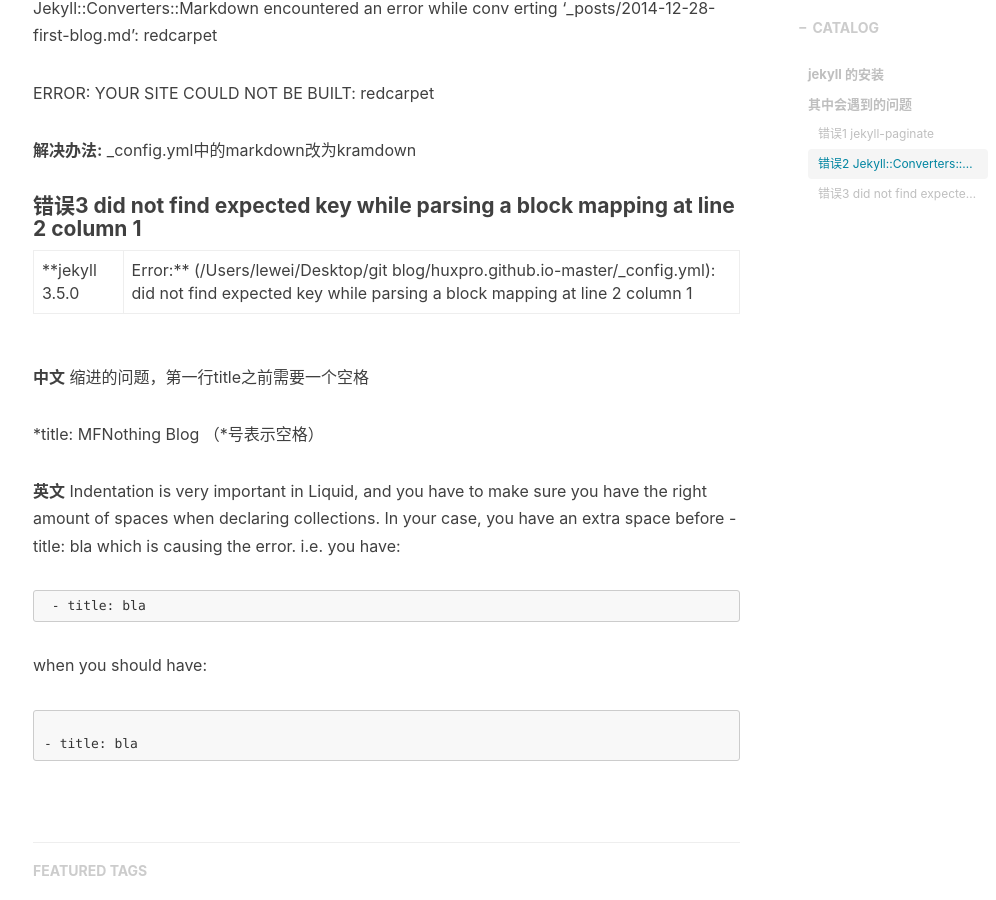
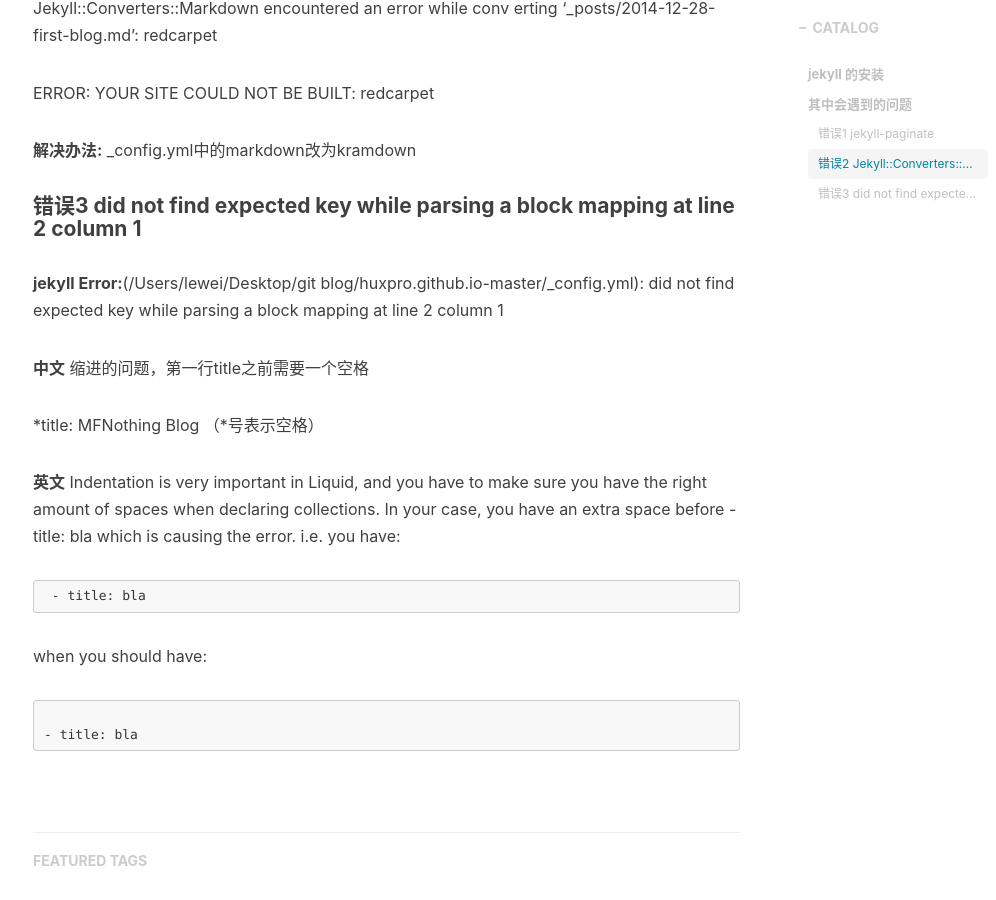
Before and after one commit to MFNothing/MFNothing.github.io, a Jekyll site: the page built from _posts/2017-07-14-Installation and use of jekyll.markdown, in a window 1280 px wide and 900 px high, scrolled down 2168 px. Shown: the whole window, without its empty margins (232-1228 px from the left). Built offline with Jekyll 4.4.1, drawn with Linux system fonts in a browser that asks for light colours; nearby versions of some CDN libraries; comment, search, counter and statistics services are not loaded.

Commit message:
fix style2

```diff
--- a/_posts/2017-07-14-Installation and use of jekyll.markdown
+++ b/_posts/2017-07-14-Installation and use of jekyll.markdown
@@ -89,8 +89,7 @@
 
 
 #### 错误3 did not find expected key while parsing a block mapping at line 2 column 1
-
-**jekyll 3.5.0 | Error:** (/Users/lewei/Desktop/git blog/huxpro.github.io-master/_config.yml): did not find expected key while parsing a block mapping at line 2 column 1
+**jekyll Error:**(/Users/lewei/Desktop/git blog/huxpro.github.io-master/_config.yml): did not find expected key while parsing a block mapping at line 2 column 1
 
 **中文** 缩进的问题，第一行title之前需要一个空格
 
```
